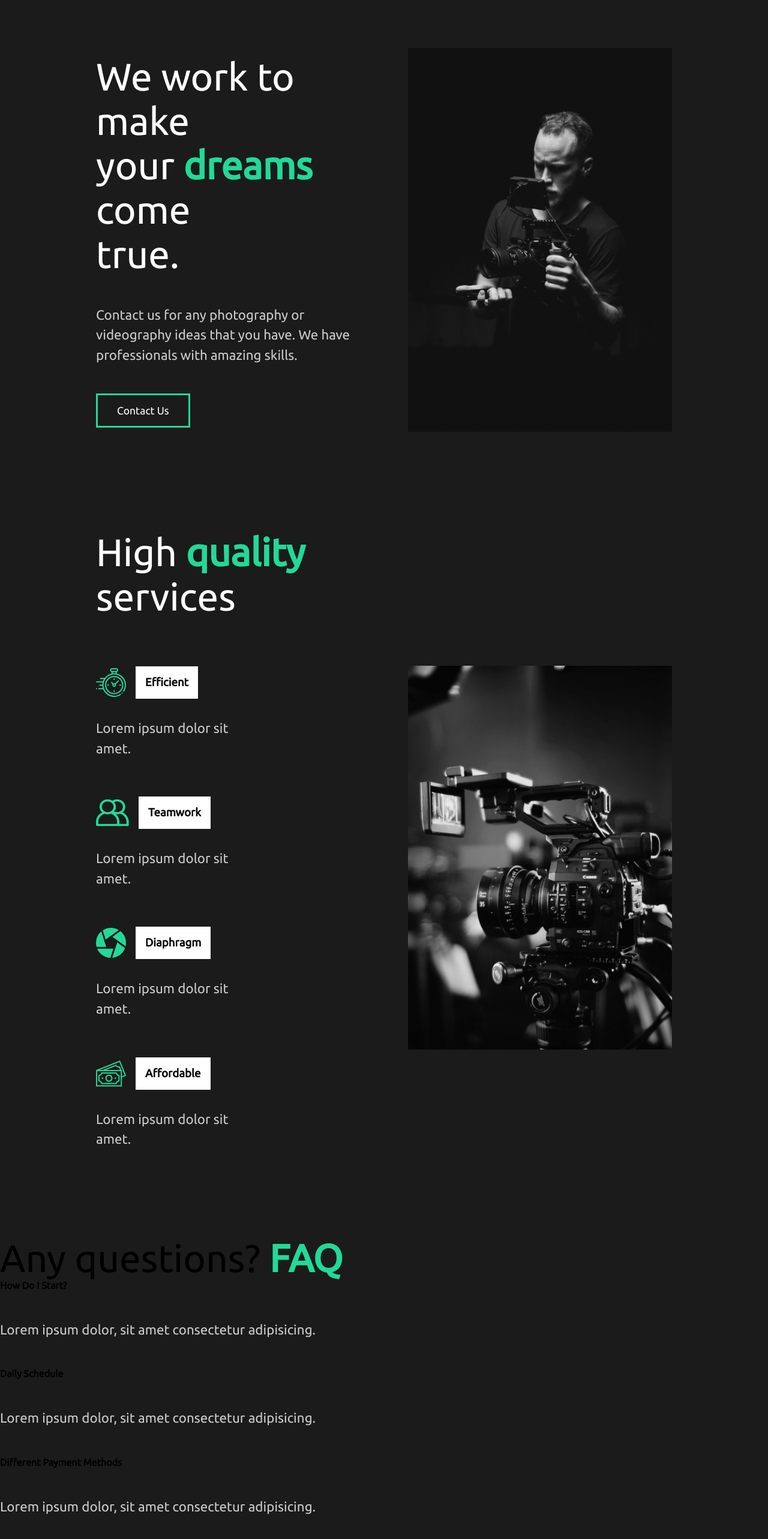
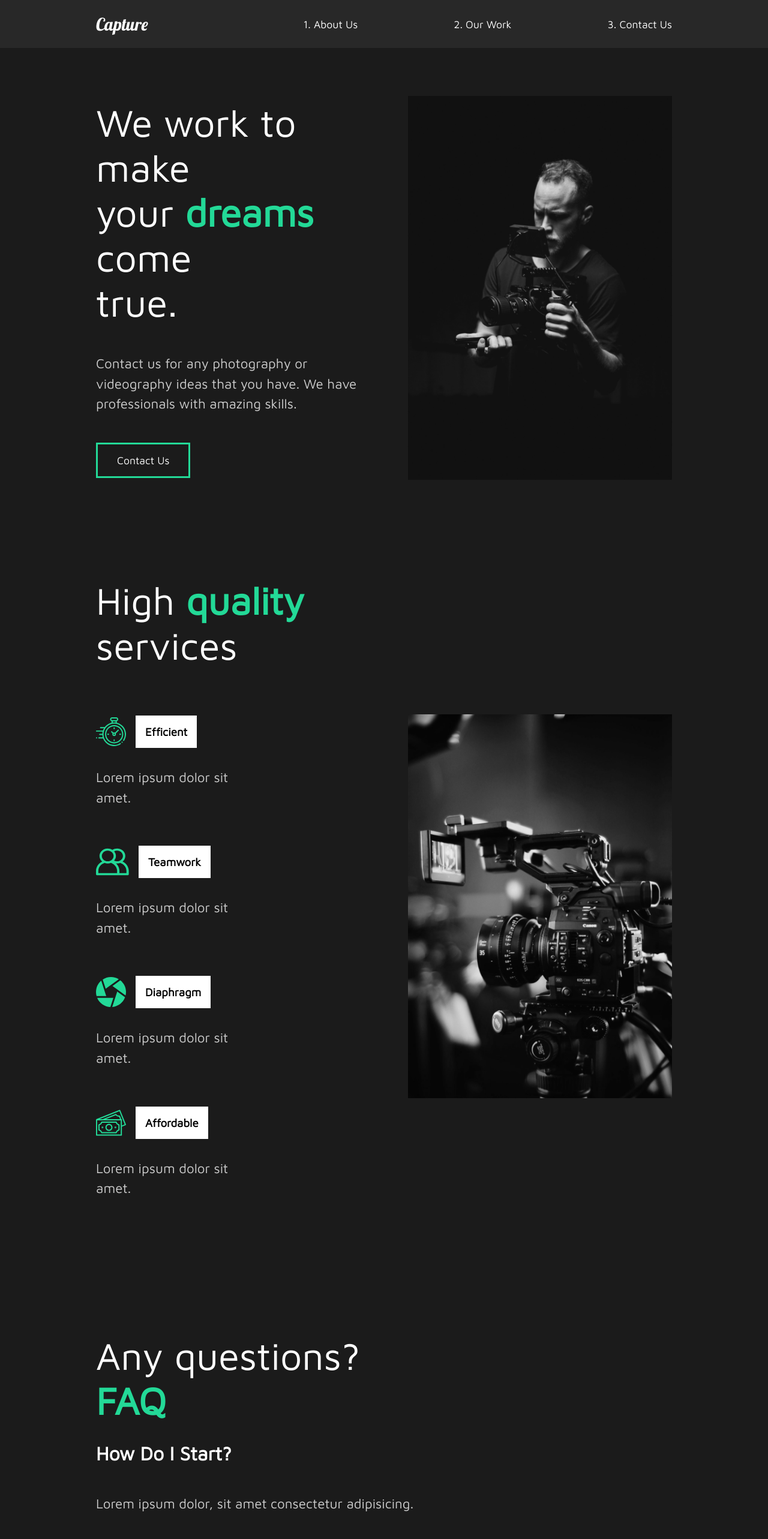
Before and after one commit to SuhyeonBae/react_capture_web_project, a React (Create React App) app: page / in a window 1280 px wide. Shown: the top 2566 px of the page at 60% size. Built offline with nearby package versions, Linux system fonts and the light colour scheme; the HTML template or start-up script is replaced by a standard one.

Commit message:
7. Faq Section Styling & Add Navigation

```diff
--- a/public/index.html
+++ b/public/index.html
@@ -10,7 +10,7 @@
       content="Web site created using create-react-app"
     />
     <link rel="preconnect" href="https://fonts.gstatic.com">
-    <link href="https://fonts.googleapis.com/css2?family=Ubuntu&display=swap" rel="stylesheet">
+    <link href="https://fonts.googleapis.com/css2?family=Lobster&family=Maven+Pro&display=swap" rel="stylesheet">
 
     <link rel="apple-touch-icon" href="%PUBLIC_URL%/logo192.png" />
     <!--
--- a/src/App.js
+++ b/src/App.js
@@ -3,12 +3,14 @@ import React from 'react';
 import GlobalStyle from './components/GlobalStyle';
 // Import pages
 import AboutUs from './pages/AboutUs';
+import Nav from './components/Nav';
 
 
 function App() {
   return (
     <div className="App">
       <GlobalStyle />
+      <Nav />
       <AboutUs />
     </div>
   );
--- a/src/components/FaqSection.js
+++ b/src/components/FaqSection.js
@@ -1,8 +1,10 @@
 import React from 'react';
+import styled from 'styled-components';
+import {About} from '../styles';
 
 const FaqSection = () => {
   return (
-      <div className="faq">
+      <Faq>
         <h2>Any questions? <span>FAQ</span></h2>
         <div className="question">
             <h4>How Do I Start?</h4>
@@ -10,6 +12,7 @@ const FaqSection = () => {
               <p>Lorem ipsum dolor, sit amet consectetur adipisicing.</p>
             </div>
         </div>
+        <div className="faq__line"></div>
 
         <div className="question">
             <h4>Daily Schedule</h4>
@@ -17,6 +20,7 @@ const FaqSection = () => {
               <p>Lorem ipsum dolor, sit amet consectetur adipisicing.</p>
             </div>
         </div>
+        <div className="faq__line"></div>
 
         <div className="question">
             <h4>Different Payment Methods</h4>
@@ -24,15 +28,44 @@ const FaqSection = () => {
               <p>Lorem ipsum dolor, sit amet consectetur adipisicing.</p>
             </div>
         </div>
+        <div className="faq__line"></div>
 
         <div className="question">
             <h4>What Products do you offer.</h4>
             <div className="answer">
               <p>Lorem ipsum dolor, sit amet consectetur adipisicing.</p>
             </div>
+            <div className="faq__line"></div>
         </div>
-      </div>
+      </Faq>
   )
 };
 
+const Faq = styled(About)`
+  display: block;
+  span{
+    display: block;
+  }
+  h2 {
+    padding-bottom: 2rem;
+    font-weight: lighter;
+  }
+  .faq__line {
+    background: #ccc;
+    height: 0.2rem;
+    margin: 2rem 0rem;
+    width: 100%;
+  }
+  .qeustion {
+    padding: 3rem 0rem;
+    cursor: pointer;
+  }
+  .answer {
+    padding: 2rem 0rem;
+    p {
+      padding: 1rem 0rem;
+    }
+  }
+`;
+
 export default FaqSection;
--- a/src/components/GlobalStyle.js
+++ b/src/components/GlobalStyle.js
@@ -6,7 +6,7 @@ const GlobalStyle = createGlobalStyle`
   margin: 0;
   padding: 0;
   box-sizing: border-box;
-  font-family: 'Ubuntu', sans-serif;
+  font-family: 'Maven Pro', sans-serif;
 }
 
 body {
@@ -37,6 +37,7 @@ h3{
 }
 h4{
   font-weight: bold;
+  font-size: 2rem;
 }
 a{
   font-size: 1.1rem;
--- /dev/null
+++ b/src/components/Nav.js
@@ -0,0 +1,44 @@
+import React from 'react';
+import styled from 'styled-components';
+
+const Nav = () => {
+  return (
+    <StyledNav>
+        <h1><a id='logo' href="#">Capture</a></h1>
+        <ul>
+          <li><a href="#">1. About Us</a></li>
+          <li><a href="#">2. Our Work</a></li>
+          <li><a href="#">3. Contact Us</a></li>
+        </ul>
+    </StyledNav>
+  )
+}
+const StyledNav = styled.nav`
+  min-height: 10vh;
+  display: flex;
+  margin: auto;
+  justify-content: space-between;
+  align-items: center;
+  padding: 1rem 10rem;
+  background: #282828;
+  a{
+    color: white;
+    text-decoration : none;
+  }
+  ul{
+    display: flex;
+    list-style: none;
+  }
+  #logo {
+    font-size: 1.8rem;
+    font-family: 'Lobster', sans-serif;
+    font-weight: lighter;
+  }
+  li {
+    padding-left: 10rem;
+    position: relative;
+  }
+
+`;
+
+export default Nav;
```
Also changed, not shown: 1 other file (tests, documents, lock files or other folders).
